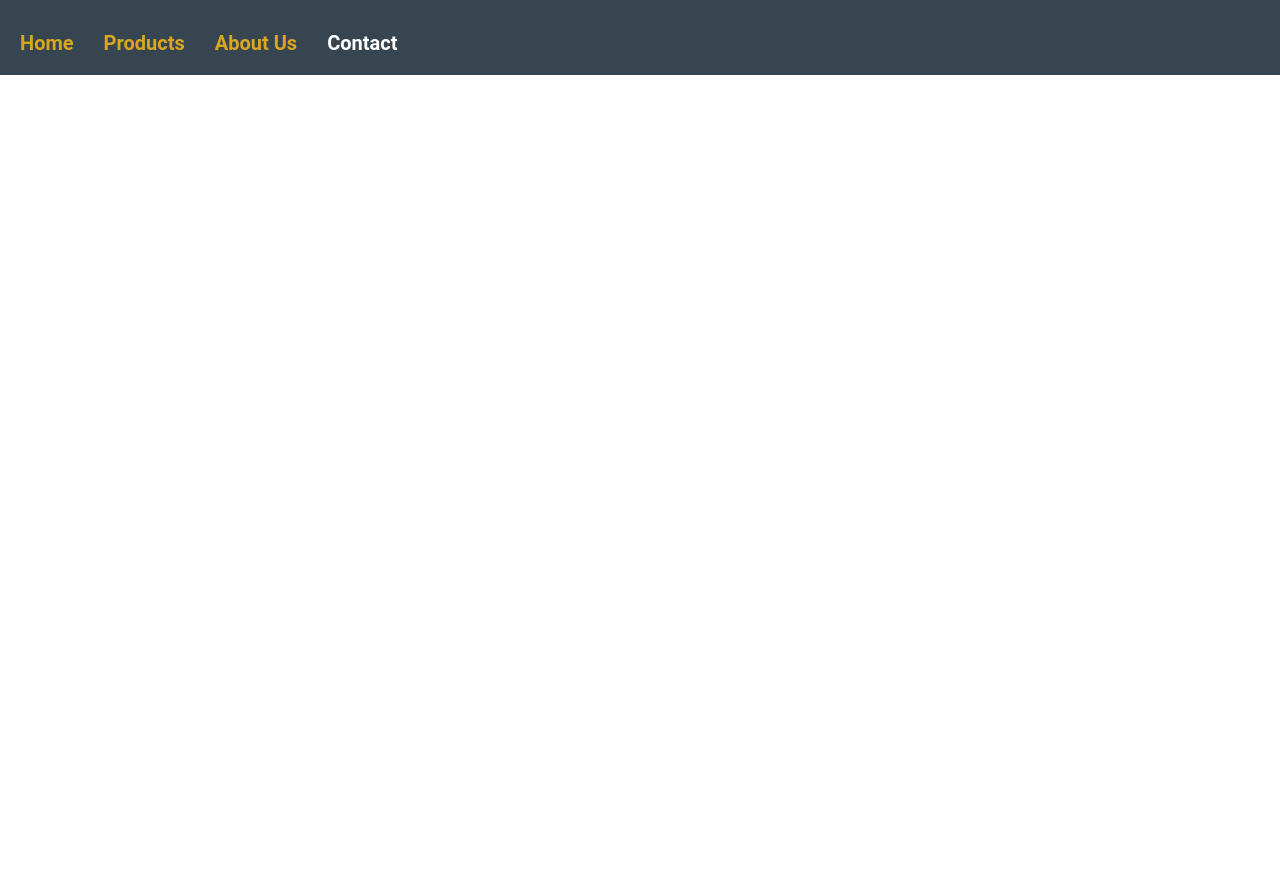
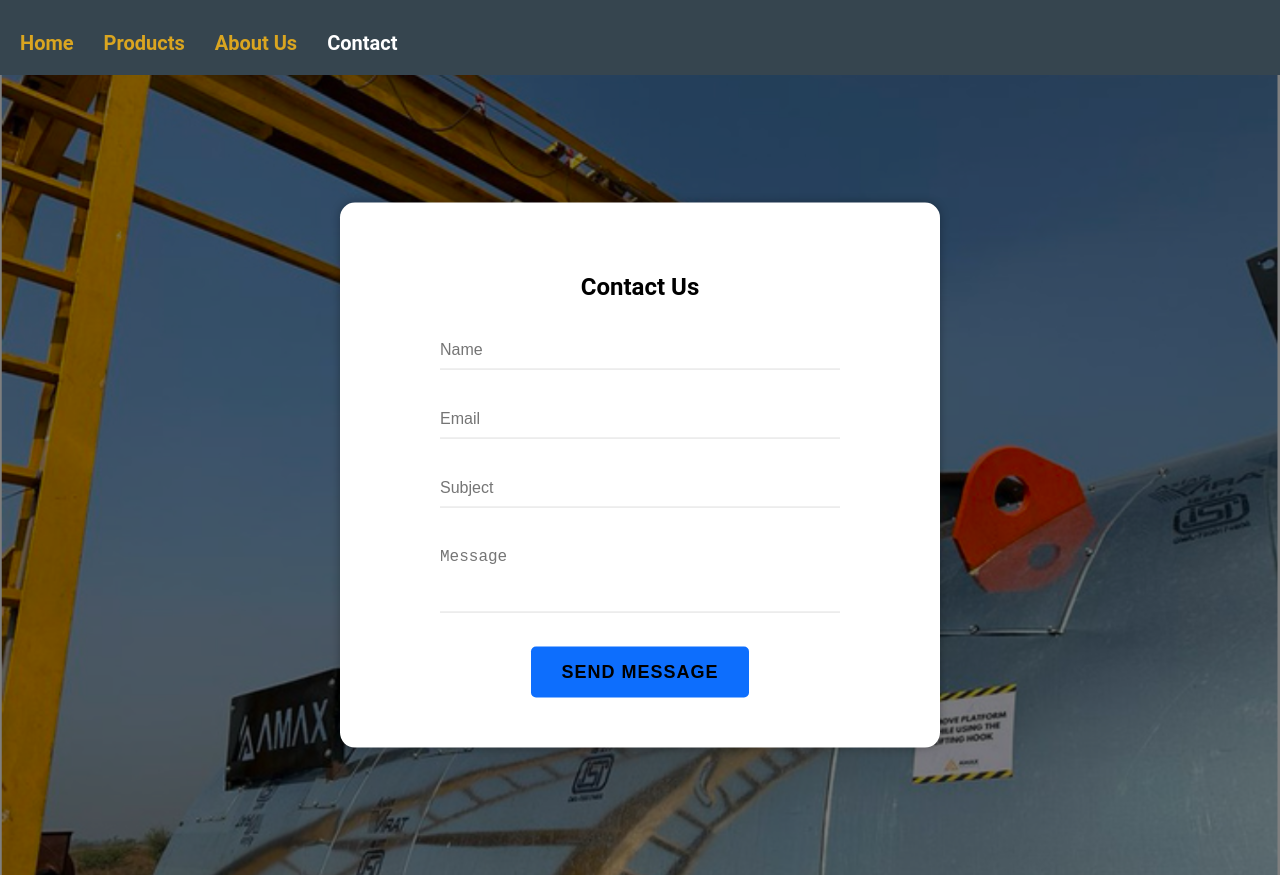
Before and after one commit to HitanshuShah1001/amax, a React (Create React App) app: page /contact in a window 1280 px wide. Before the commit the page ends 800 px from the top, so only its background shows below. Built offline with nearby package versions, Linux system fonts and the light colour scheme.

Commit message:
Map added and form added

```diff
--- a/src/App.js
+++ b/src/App.js
@@ -5,6 +5,7 @@ import { Routes, BrowserRouter as Router, Route } from "react-router-dom";
 import Products from "./Products/Products";
 import Home from "./Home/Home";
 import Aboutus from "./Aboutus/Aboutus";
+import Contact from "./Contact/Contact";
 
 function App() {
   return (
@@ -14,6 +15,7 @@ function App() {
         <Route path="/" element={<Home />} />
         <Route path="/products" element={<Products />} />
         <Route path="/aboutus" element={<Aboutus />} />
+        <Route path="/contact" element={<Contact />} />
       </Routes>
     </Router>
   );
--- a/src/Components/Footer/Footer.js
+++ b/src/Components/Footer/Footer.js
@@ -3,20 +3,13 @@ import Socials from "./Socials";
 import Contact from "./Contact";
 import Privatelimited from "./Privatelimited";
 import { styles } from "./styles";
+import Map from "./Map";
 
 const Footer = () => {
   return (
     <footer style={{ backgroundColor: "#f0f0f0", padding: "1rem" }}>
       <div style={styles.footer}>
-        <div
-          style={{
-            display: "flex",
-            flexDirection: "column",
-            width: "20%",
-            justifyContent: "space-around",
-            padding: "10px",
-          }}
-        >
+        <div style={styles.imgandaddress}>
           <img
             src={require("../../Carousel/Amax_logo.JPG")}
             alt="Company Logo"
@@ -27,6 +20,8 @@ const Footer = () => {
             Highway,Dist Kheda,Gujarat-387520
           </p>
         </div>
+
+        <Map />
         <Contact />
       </div>
       <Privatelimited />
--- /dev/null
+++ b/src/Components/Footer/Map.js
@@ -0,0 +1,21 @@
+import React from "react";
+
+export default function Map() {
+  return (
+    <div style={{ width: "50%" }}>
+      <iframe
+        width="100%"
+        height="200"
+        frameborder="0"
+        scrolling="no"
+        marginheight="0"
+        marginwidth="0"
+        src="https://maps.google.com/maps?width=100%25&amp;height=600&amp;hl=en&amp;q=+(Amax%20Equipments)&amp;t=&amp;z=13&amp;ie=UTF8&amp;iwloc=B&amp;output=embed"
+      >
+        <a href="https://www.maps.ie/distance-area-calculator.html">
+          measure acres/hectares on map
+        </a>
+      </iframe>
+    </div>
+  );
+}
--- a/src/Components/Footer/styles.js
+++ b/src/Components/Footer/styles.js
@@ -17,4 +17,11 @@ export const styles = {
     margin: 0,
     padding: 0,
   },
+  imgandaddress: {
+    display: "flex",
+    flexDirection: "column",
+    width: "20%",
+    justifyContent: "space-around",
+    padding: "10px",
+  },
 };
--- a/src/Contact/Contact.js
+++ b/src/Contact/Contact.js
@@ -1,5 +1,42 @@
 import React from "react";
+import "./ContactUs.css";
 
-export default function Contact() {
-  return <div>Contact</div>;
+function Contact() {
+  return (
+    <div className="contact-us-container">
+      <div className="contact-us-overlay"></div>
+      <div className="contact-us-content">
+        <h2 style={{ textAlign: "center" }}>Contact Us</h2>
+        <form
+          style={{
+            display: "flex",
+            alignItems: "center",
+            flexDirection: "column",
+          }}
+        >
+          <div className="form-group">
+            <input type="text" className="form-control" placeholder="Name" />
+          </div>
+          <div className="form-group">
+            <input type="email" className="form-control" placeholder="Email" />
+          </div>
+          <div className="form-group">
+            <input type="text" className="form-control" placeholder="Subject" />
+          </div>
+          <div className="form-group">
+            <textarea
+              className="form-control"
+              rows="3"
+              placeholder="Message"
+            ></textarea>
+          </div>
+          <button type="submit" className="btn btn-primary">
+            Send Message
+          </button>
+        </form>
+      </div>
+    </div>
+  );
 }
+
+export default Contact;
--- /dev/null
+++ b/src/Contact/ContactUs.css
@@ -0,0 +1,73 @@
+.contact-us-container {
+  background-image: url("../Carousel/AboutUs.png");
+  background-size: cover;
+  background-position: center;
+  height: 100vh;
+  position: relative;
+}
+
+.contact-us-overlay {
+  background-color: rgba(0, 0, 0, 0.5);
+  position: absolute;
+  top: 0;
+  left: 0;
+  width: 100%;
+  height: 100%;
+}
+
+.contact-us-content {
+  position: absolute;
+  top: 50%;
+  left: 50%;
+  transform: translate(-50%, -50%);
+  width: 80%;
+  max-width: 500px;
+  background-color: #fff;
+  padding: 50px;
+  border-radius: 15px;
+  box-shadow: 0 0 10px rgba(0, 0, 0, 0.3);
+}
+
+.contact-us-content h2 {
+  margin-bottom: 30px;
+}
+
+.form-group {
+  margin-bottom: 30px;
+  width: 80%;
+}
+
+.form-control {
+  border: none;
+  border-radius: 0;
+  border-bottom: 1px solid #ddd;
+  background-color: transparent;
+  font-size: 16px;
+  padding: 10px 0;
+  width: 100%;
+}
+
+.form-control:focus {
+  border-color: #0d6efd;
+  box-shadow: none;
+}
+
+textarea.form-control {
+  resize: none;
+}
+
+.btn-primary {
+  background-color: #0d6efd;
+  border: none;
+  border-radius: 5px;
+  padding: 15px 30px;
+  font-size: 18px;
+  font-weight: bold;
+  text-transform: uppercase;
+  letter-spacing: 1px;
+  transition: background-color 0.2s ease-in-out;
+}
+
+.btn-primary:hover {
+  background-color: #007bff;
+}
--- /dev/null
+++ b/src/Contact/form.js
@@ -0,0 +1,5 @@
+import React from "react";
+
+export default function FormAmax() {
+  return <div>form</div>;
+}
```
Also changed, not shown: src/Contact/contact-styles.css (deleted).
